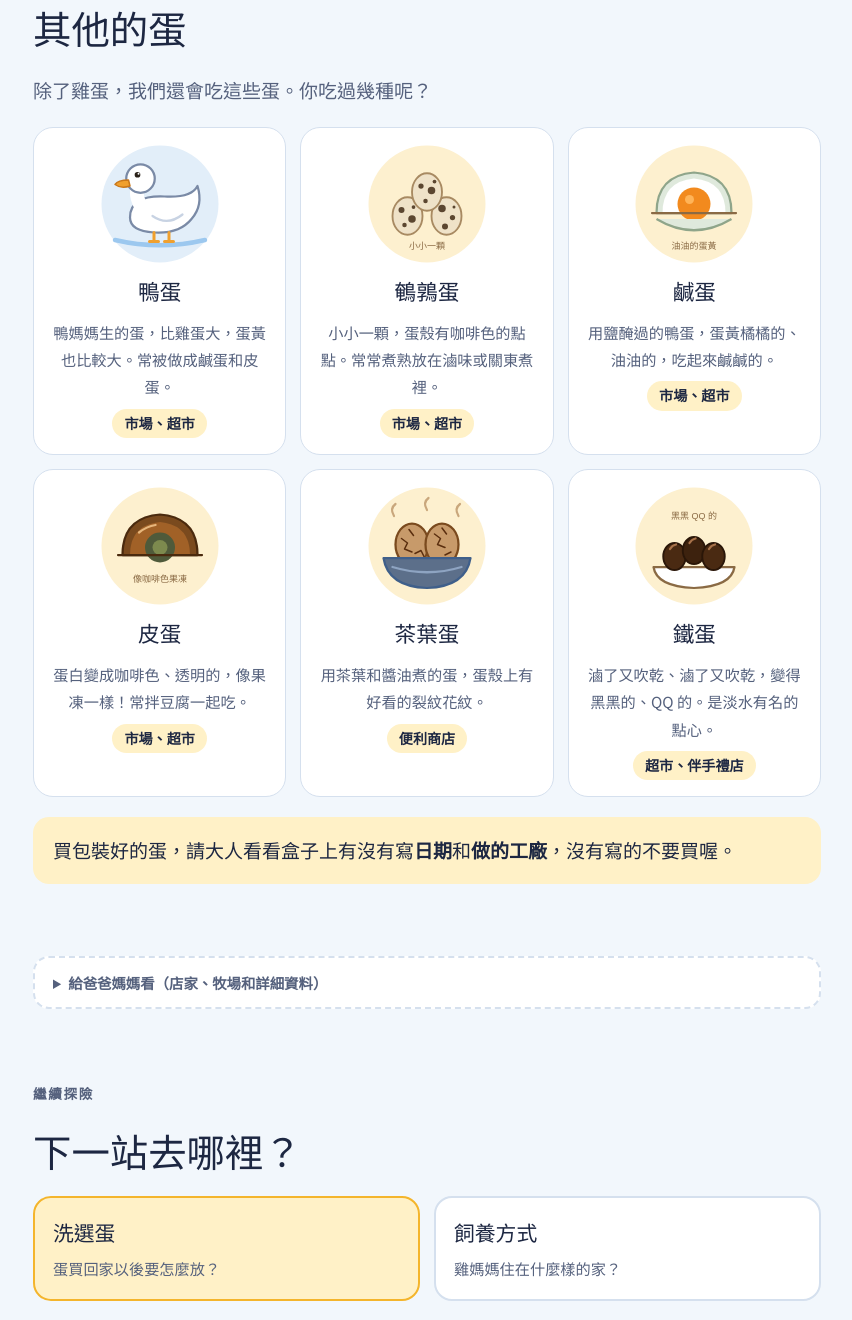
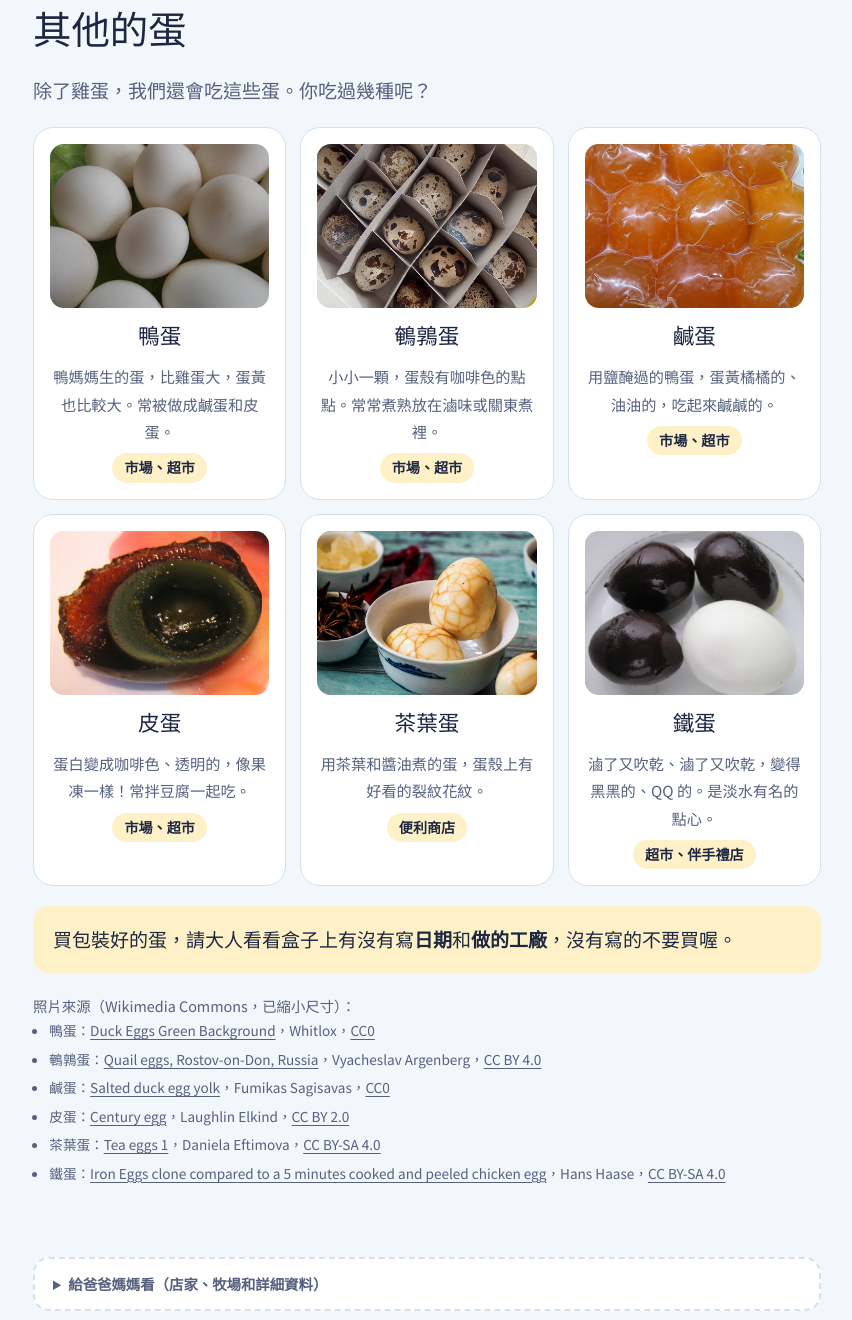
Before and after one commit to chenshanshan3030-hash/egg-school, a plain HTML site: page buy-eggs.html in a window 1280 px wide. Shown: the part 980-2300 px from the top of the page, without its empty margins (213-1065 px from the left). Drawn offline with Linux system fonts and the light colour scheme; a web font is replaced by a local one.

Commit message:
Use real photos (Wikimedia Commons) for other eggs, with credits

```diff
--- a/buy-eggs.html
+++ b/buy-eggs.html
@@ -17,6 +17,9 @@
 td.phone { white-space: nowrap; font-variant-numeric: tabular-nums; }
 .type-table td:first-child { white-space: nowrap; font-weight: 700; }
 .type-table td:nth-child(3) { white-space: nowrap; }
+.photo { width: 100%; aspect-ratio: 4 / 3; max-width: 100%; height: auto; object-fit: cover; border-radius: 14px; display: block; background: var(--sky-soft); }
+.credits { margin: 0; padding-left: 1.2em; font-size: 0.85rem; color: var(--muted); display: flex; flex-direction: column; gap: 4px; }
+.credits a { color: var(--muted); }
 .where-tag { display: inline-block; background: var(--yolk-soft); border-radius: 999px; padding: 2px 12px; font-size: 0.88rem; font-weight: 700; color: var(--ink); }
 </style>
 </head>
@@ -74,43 +77,54 @@ td.phone { white-space: nowrap; font-variant-numeric: tabular-nums; }
     <p class="lede">除了雞蛋，我們還會吃這些蛋。你吃過幾種呢？</p>
     <div class="grid-3">
       <div class="pic-card">
-        <img class="pic" src="assets/img/duck.svg" alt="鴨子">
+        <img class="photo" src="assets/photos/duck-eggs.jpg" alt="一堆淡綠色的鴨蛋" width="640" height="480" loading="lazy">
         <b>鴨蛋</b>
         <p>鴨媽媽生的蛋，比雞蛋大，蛋黃也比較大。常被做成鹹蛋和皮蛋。</p>
         <span class="where-tag">市場、超市</span>
       </div>
       <div class="pic-card">
-        <img class="pic" src="assets/img/quail-eggs.svg" alt="有斑點的鵪鶉蛋">
+        <img class="photo" src="assets/photos/quail-eggs.jpg" alt="盒子裡有咖啡色斑點的鵪鶉蛋" width="640" height="480" loading="lazy">
         <b>鵪鶉蛋</b>
         <p>小小一顆，蛋殼有咖啡色的點點。常常煮熟放在滷味或關東煮裡。</p>
         <span class="where-tag">市場、超市</span>
       </div>
       <div class="pic-card">
-        <img class="pic" src="assets/img/salted-egg.svg" alt="切開的鹹蛋">
+        <img class="photo" src="assets/photos/salted-egg.jpg" alt="一顆顆橘色、油亮的鹹蛋黃" width="640" height="480" loading="lazy">
         <b>鹹蛋</b>
         <p>用鹽醃過的鴨蛋，蛋黃橘橘的、油油的，吃起來鹹鹹的。</p>
         <span class="where-tag">市場、超市</span>
       </div>
       <div class="pic-card">
-        <img class="pic" src="assets/img/pidan.svg" alt="切開的皮蛋">
+        <img class="photo" src="assets/photos/pidan.jpg" alt="切開的皮蛋，蛋白是透明的咖啡色" width="640" height="480" loading="lazy">
         <b>皮蛋</b>
         <p>蛋白變成咖啡色、透明的，像果凍一樣！常拌豆腐一起吃。</p>
         <span class="where-tag">市場、超市</span>
       </div>
       <div class="pic-card">
-        <img class="pic" src="assets/img/tea-egg.svg" alt="碗裡的茶葉蛋">
+        <img class="photo" src="assets/photos/tea-egg.jpg" alt="碗裡有裂紋花紋的茶葉蛋" width="640" height="480" loading="lazy">
         <b>茶葉蛋</b>
         <p>用茶葉和醬油煮的蛋，蛋殼上有好看的裂紋花紋。</p>
         <span class="where-tag">便利商店</span>
       </div>
       <div class="pic-card">
-        <img class="pic" src="assets/img/iron-egg.svg" alt="碗裡黑黑的鐵蛋">
+        <img class="photo" src="assets/photos/iron-egg.jpg" alt="黑黑的鐵蛋，旁邊是一顆白色的水煮蛋" width="640" height="480" loading="lazy">
         <b>鐵蛋</b>
         <p>滷了又吹乾、滷了又吹乾，變得黑黑的、QQ 的。是淡水有名的點心。</p>
         <span class="where-tag">超市、伴手禮店</span>
       </div>
     </div>
     <p class="note-yolk">買包裝好的蛋，請大人看看盒子上有沒有寫<b>日期</b>和<b>做的工廠</b>，沒有寫的不要買喔。</p>
+    <div>
+      <p class="note">照片來源（Wikimedia Commons，已縮小尺寸）：</p>
+      <ul class="credits">
+        <li>鴨蛋：<a href="https://commons.wikimedia.org/wiki/File:Duck_Eggs_Green_Background.png">Duck Eggs Green Background</a>，Whitlox，<a href="https://creativecommons.org/publicdomain/zero/1.0/">CC0</a></li>
+        <li>鵪鶉蛋：<a href="https://commons.wikimedia.org/wiki/File:Quail_eggs,_Rostov-on-Don,_Russia.jpg">Quail eggs, Rostov-on-Don, Russia</a>，Vyacheslav Argenberg，<a href="https://creativecommons.org/licenses/by/4.0/">CC BY 4.0</a></li>
+        <li>鹹蛋：<a href="https://commons.wikimedia.org/wiki/File:Salted_duck_egg_yolk.jpg">Salted duck egg yolk</a>，Fumikas Sagisavas，<a href="https://creativecommons.org/publicdomain/zero/1.0/">CC0</a></li>
+        <li>皮蛋：<a href="https://commons.wikimedia.org/wiki/File:Century_egg.jpg">Century egg</a>，Laughlin Elkind，<a href="https://creativecommons.org/licenses/by/2.0/">CC BY 2.0</a></li>
+        <li>茶葉蛋：<a href="https://commons.wikimedia.org/wiki/File:Tea_eggs_1.jpg">Tea eggs 1</a>，Daniela Eftimova，<a href="https://creativecommons.org/licenses/by-sa/4.0/">CC BY-SA 4.0</a></li>
+        <li>鐵蛋：<a href="https://commons.wikimedia.org/wiki/File:Iron_Eggs_clone_compared_to_a_5_minutes_coocked_and_peeled_chicken_egg_IMG_0263.jpg">Iron Eggs clone compared to a 5 minutes cooked and peeled chicken egg</a>，Hans Haase，<a href="https://creativecommons.org/licenses/by-sa/4.0/">CC BY-SA 4.0</a></li>
+      </ul>
+    </div>
   </section>
 
   <details class="grownup" id="grownup">
```
Also changed, not shown: assets/photos/duck-eggs.jpg (added), assets/photos/iron-egg.jpg (added), assets/photos/pidan.jpg (added), assets/photos/quail-eggs.jpg (added), assets/photos/salted-egg.jpg (added), assets/photos/tea-egg.jpg (added), 1 other file.
